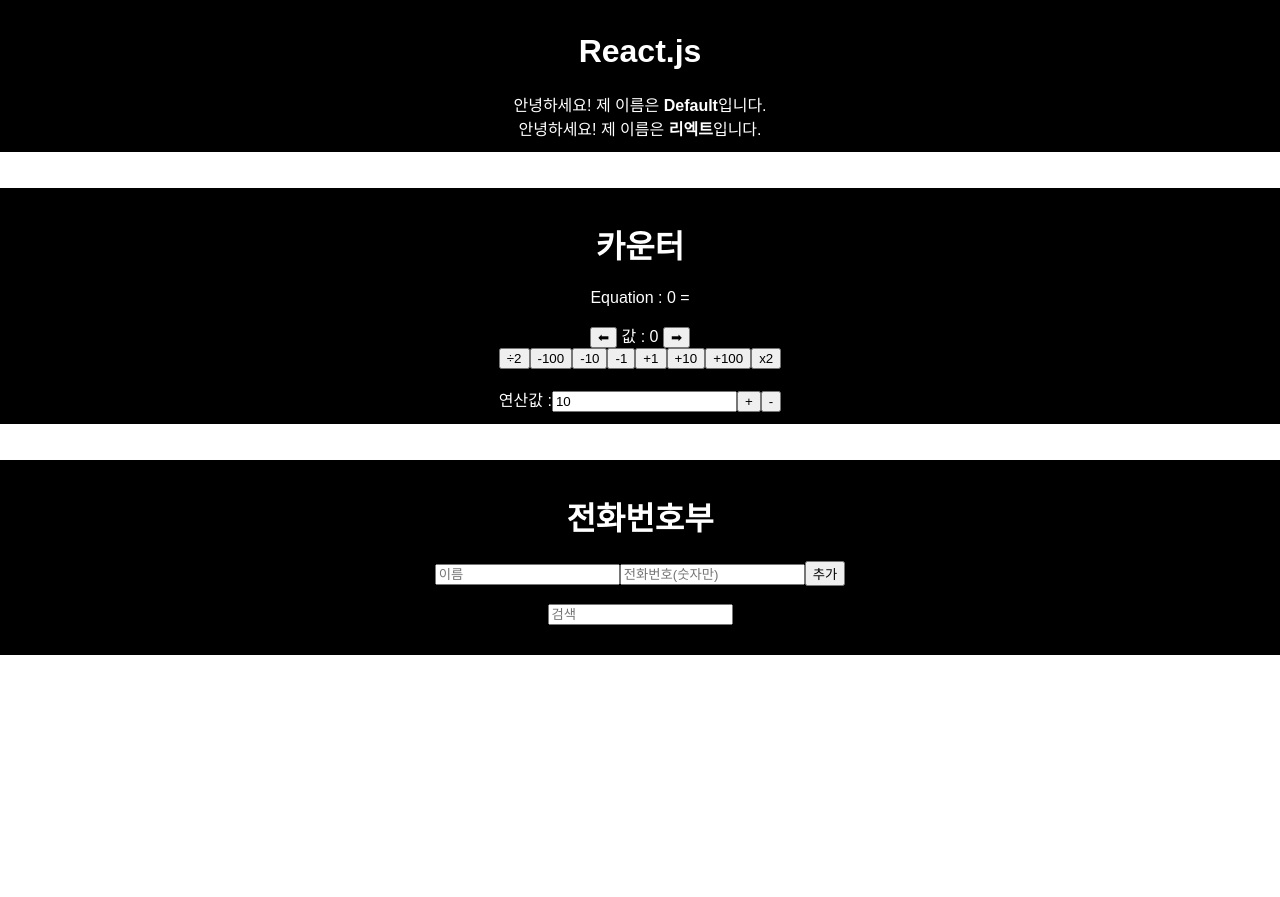
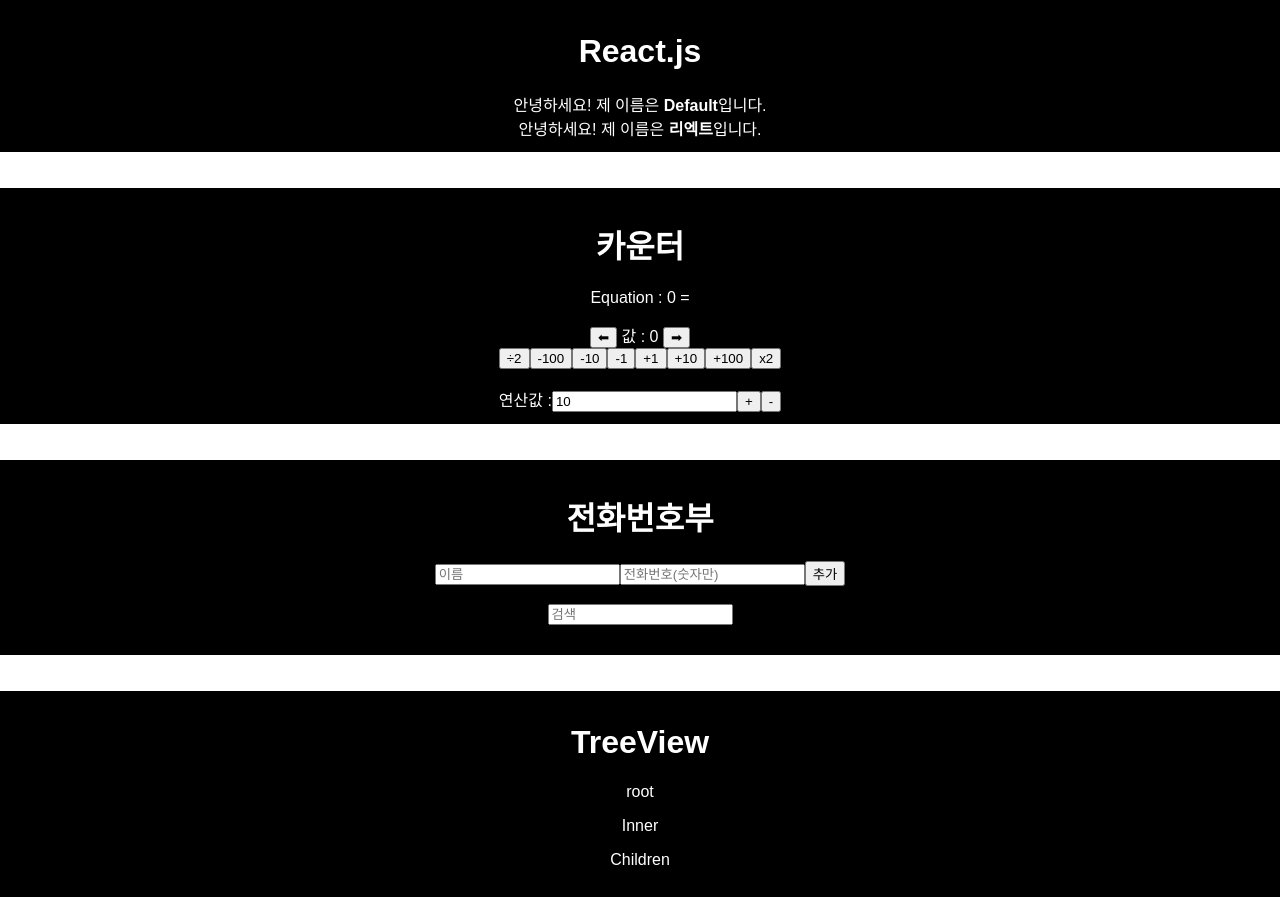
Before and after one commit to cukwon/react-study, a React (Create React App) app: page / in a window 1280 px wide. Before the commit the page ends 800 px from the top, so only its background shows below. Built offline with nearby package versions, Linux system fonts and the light colour scheme.

Commit message:
TreeView 수정 - 기본 구성 변경 ( TreeView ) - Data 추가

```diff
--- a/src/App.js
+++ b/src/App.js
@@ -2,7 +2,8 @@
 import './App.css';
 import MyName from './Components/Myname';
 import Counter from './Components/Counter';
-import PhoneBook from './Components/PhoneBook/PhoneBook'
+import PhoneBook from './Components/PhoneBook/PhoneBook';
+import TreeView from './Components/TreeView/TreeView';
 
 class App extends Component {
 
@@ -34,6 +35,10 @@
                 <div style={style}>
                     <PhoneBook/>
                 </div>
+                <br/><br/>
+                <div style={style}>
+                    <TreeView/>
+                </div>
             </div>
         );
     }
--- a/src/Components/TreeView/Children.js
+++ b/src/Components/TreeView/Children.js
@@ -0,0 +1,16 @@
+import React, { Component } from 'react';
+import Node from './Node'
+
+class Children extends Component {
+
+    render() {
+        return (
+            <div>
+                <p>Children</p>
+                {/*<Node/>*/}
+            </div>
+        )
+    }
+}
+
+export default Children;
--- /dev/null
+++ b/src/Components/TreeView/ExampleData.js
@@ -0,0 +1,46 @@
+'use strict';
+
+export default {
+    name: 'react-treebeard',
+    toggled: true,
+    children: [
+        {
+            name: 'example',
+            children: [
+                { name: 'app.js' },
+                { name: 'data.js' },
+                { name: 'index.html' },
+                { name: 'styles.js' },
+                { name: 'webpack.config.js' }
+            ]
+        },
+        {
+            name: 'node_modules',
+            loading: true,
+            children: []
+        },
+        {
+            name: 'src',
+            children: [
+                {
+                    name: 'components',
+                    children: [
+                        { name: 'decorators.js' },
+                        { name: 'treebeard.js' }
+                    ]
+                },
+                { name: 'index.js' }
+            ]
+        },
+        {
+            name: 'themes',
+            children: [
+                { name: 'animations.js' },
+                { name: 'default.js' }
+            ]
+        },
+        { name: 'Gulpfile.js' },
+        { name: 'index.js' },
+        { name: 'package.json' }
+    ]
+};
--- a/src/Components/TreeView/Inner.js
+++ b/src/Components/TreeView/Inner.js
@@ -0,0 +1,14 @@
+import React, { Component } from 'react';
+
+class Inner extends Component {
+
+    render() {
+        return (
+            <div>
+                <p>Inner</p>
+            </div>
+        )
+    }
+}
+
+export default Inner;
--- a/src/Components/TreeView/Node.js
+++ b/src/Components/TreeView/Node.js
@@ -0,0 +1,17 @@
+import React, { Component } from 'react';
+import Inner from './Inner';
+import Children from './Children';
+
+class Node extends Component {
+
+    render() {
+        return (
+            <div>
+                <Inner/>
+                <Children/>
+            </div>
+        )
+    }
+}
+
+export default Node;
--- a/src/Components/TreeView/Root.js
+++ b/src/Components/TreeView/Root.js
@@ -0,0 +1,15 @@
+import React, { Component } from 'react';
+import Node from './Node';
+class Root extends Component {
+
+    render() {
+        return (
+            <div>
+                <p>root</p>
+                <Node/>
+            </div>
+        )
+    }
+}
+
+export default Root;
--- /dev/null
+++ b/src/Components/TreeView/TreeView.js
@@ -0,0 +1,17 @@
+import React, { Component } from 'react';
+import Root from './Root';
+import Data from './ExampleData';
+
+class TreeView extends Component {
+
+    render() {
+        return (
+            <div>
+                <h1>TreeView</h1>
+                <Root data={Data}/>
+            </div>
+        )
+    }
+}
+
+export default TreeView;
```
